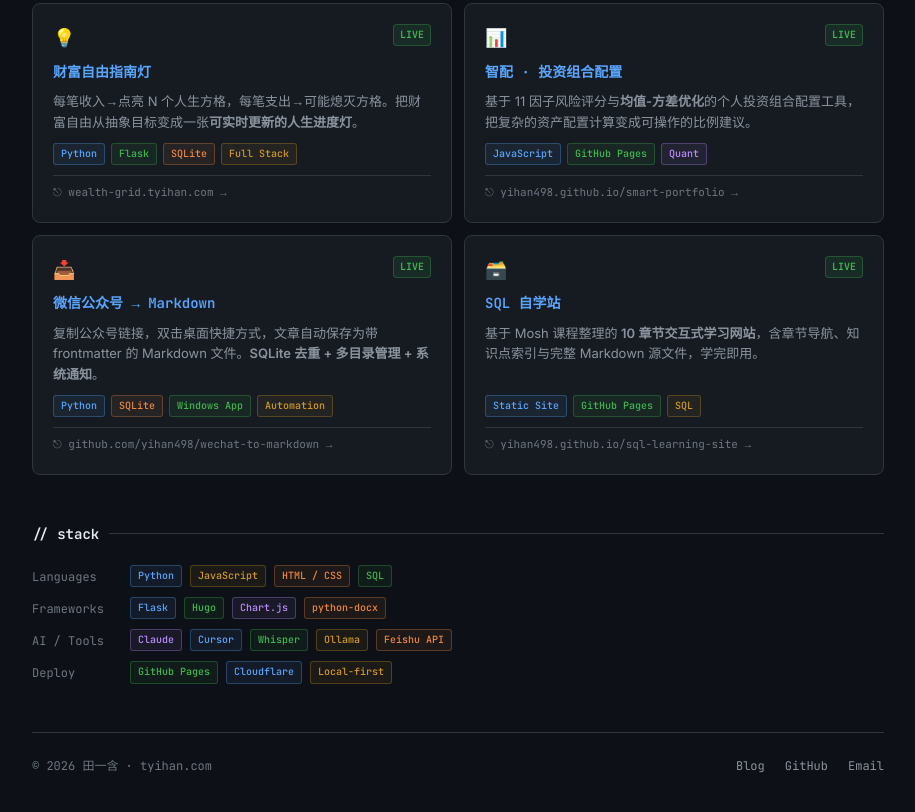
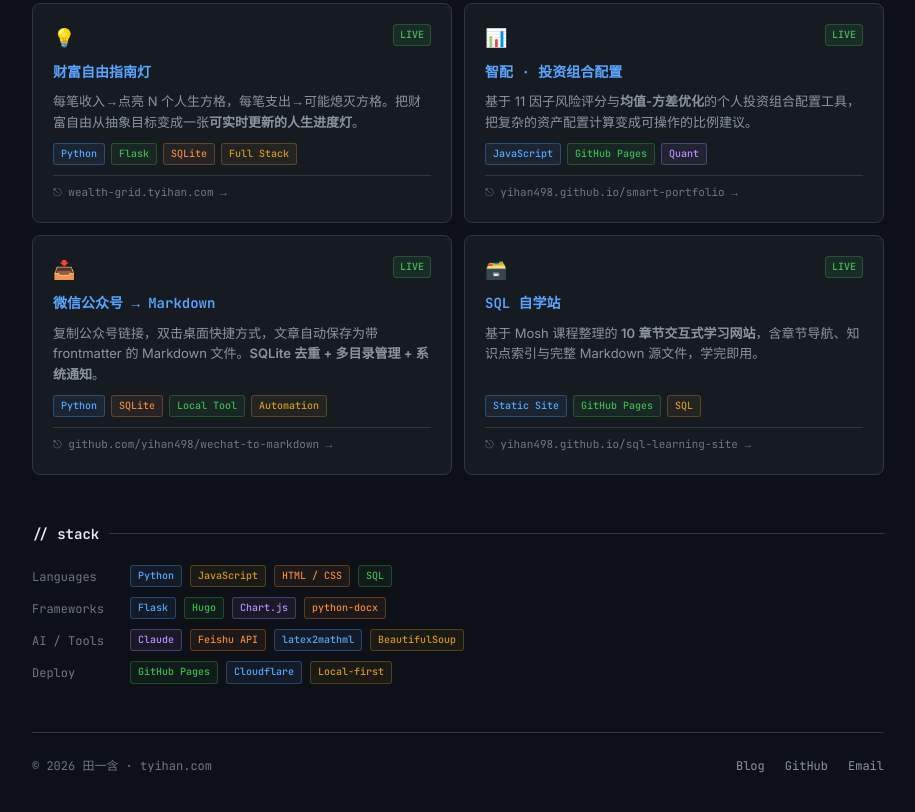
Before and after one commit to yihan498/tyihan-showcase, a plain HTML site: page index.html in a window 1280 px wide. Shown: the part 1136-1948 px from the top of the page, without its empty margins (182-1097 px from the left). Drawn offline with Linux system fonts and the light colour scheme.

Commit message:
fix: remove unverified stack items, fix Windows App tag

```diff
--- a/index.html
+++ b/index.html
@@ -592,7 +592,7 @@
         <div class="proj-tags">
           <span class="tag tag-blue">Python</span>
           <span class="tag tag-orange">SQLite</span>
-          <span class="tag tag-green">Windows App</span>
+          <span class="tag tag-green">Local Tool</span>
           <span class="tag tag-yellow">Automation</span>
         </div>
         <div class="proj-footer">
@@ -645,10 +645,9 @@
     <div class="skill-row">
       <span class="skill-cat">AI / Tools</span>
       <span class="tag tag-purple">Claude</span>
-      <span class="tag tag-blue">Cursor</span>
-      <span class="tag tag-green">Whisper</span>
-      <span class="tag tag-yellow">Ollama</span>
       <span class="tag tag-orange">Feishu API</span>
+      <span class="tag tag-blue">latex2mathml</span>
+      <span class="tag tag-yellow">BeautifulSoup</span>
     </div>
     <div class="skill-row">
       <span class="skill-cat">Deploy</span>
```
